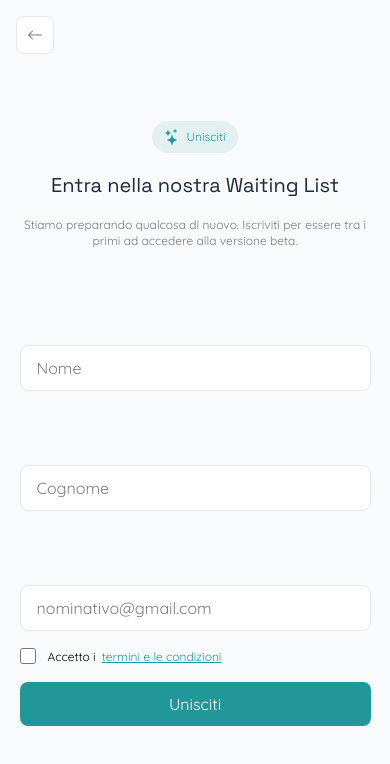
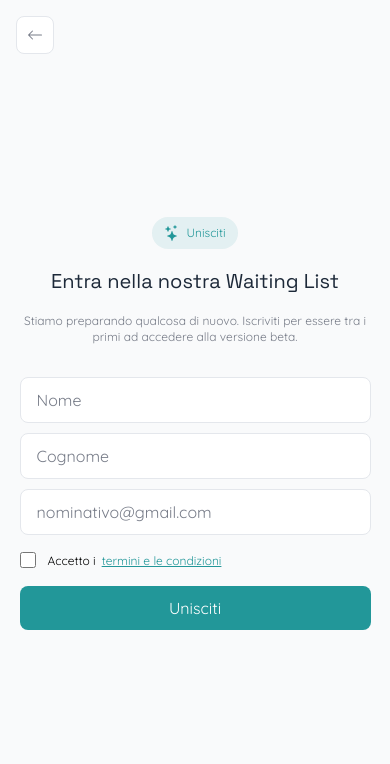
Before and after one commit to NewMann-Ai/landing, a React (Vite) app: page /newsletter in a window 390 px wide. Shown: the top 764 px of the page. Built offline with nearby package versions, Linux system fonts and the light colour scheme; a web font is replaced by a local one.

Commit message:
Remove margin-top from input in newsletter styles for better alignment

```diff
--- a/src/styles/newsletter.css
+++ b/src/styles/newsletter.css
@@ -102,8 +102,6 @@
                     width: 90vw;
 
                     & input {
-                        margin-top: 4rem;
-
                         &:focus {
                             outline: none;
                             border-color: var(--primary);
```
